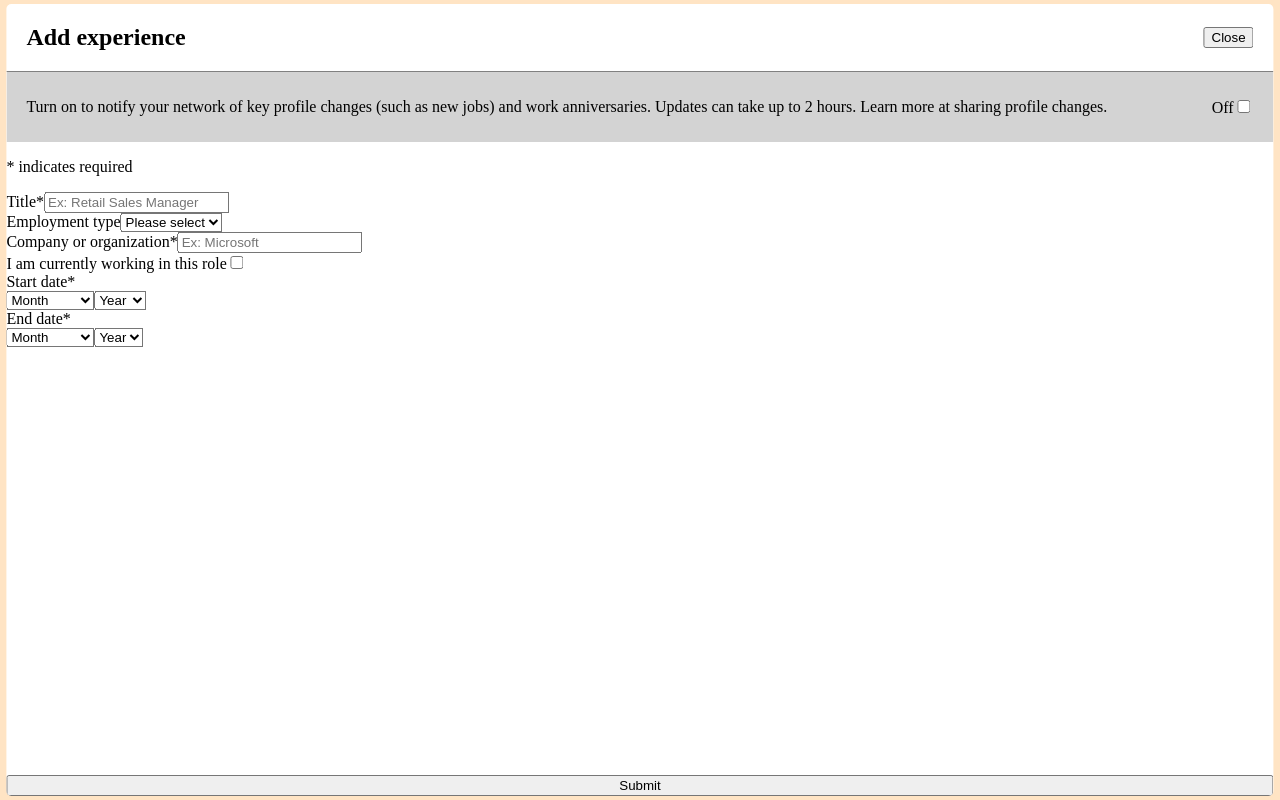
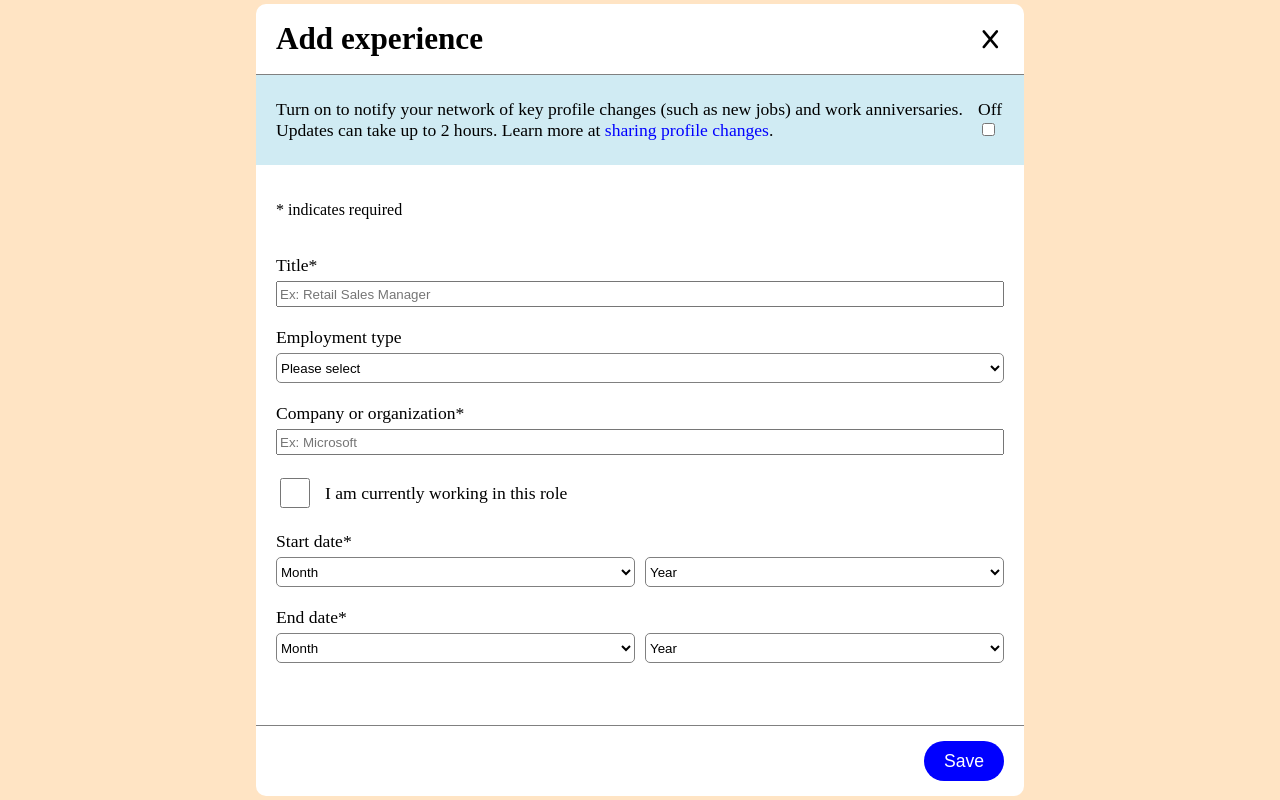
Before and after one commit to valentinvale/react-challenges-and-components, a React (Vite) app: page / in a window 1280 px wide. Both pictures are taken after a click on the button "Add". Built offline with nearby package versions, Linux system fonts and the light colour scheme.

Commit message:
added styling for form items

```diff
--- a/index.html
+++ b/index.html
@@ -4,6 +4,7 @@
     <meta charset="UTF-8" />
     <link rel="icon" type="image/svg+xml" href="/favicon.svg" />
     <meta name="viewport" content="width=device-width, initial-scale=1.0" />
+    <script src="https://kit.fontawesome.com/0212859aec.js" crossorigin="anonymous"></script>
     <title>react-challenges</title>
   </head>
   <body>
--- a/src/components/AddExperienceForm/AddExperienceForm.tsx
+++ b/src/components/AddExperienceForm/AddExperienceForm.tsx
@@ -86,7 +86,7 @@ export default function AddExperienceForm({
         <div className="form-header">
           <h2>Add experience</h2>
           <button type="button" onClick={onCancel}>
-            Close
+            <i className="fa-solid fa-x"></i>
           </button>
         </div>
         <div className="form-body">
@@ -150,16 +150,16 @@ export default function AddExperienceForm({
               onChange={(e) => setCompanyName(e.target.value)}
             />
           </div>
-          <div className="form-item">
-            <label htmlFor="current-job">
-              I am currently working in this role
-            </label>
+          <div className="form-item form-checkbox">
             <input
               id="current-job"
               type="checkbox"
               checked={isCurrentJob}
               onChange={() => setIsCurrentJob(!isCurrentJob)}
             />
+            <label htmlFor="current-job">
+              I am currently working in this role
+            </label>
           </div>
           <div className="form-item form-date">
             <label htmlFor="start-date">Start date*</label>
@@ -234,7 +234,9 @@ export default function AddExperienceForm({
             </div>
           </div>
         </div>
-        <button type="submit">Submit</button>
+        <div className="form-footer">
+          <button type="submit">Save</button>
+        </div>
       </form>
     )
   );
--- a/src/styles/AddExperienceForm.css
+++ b/src/styles/AddExperienceForm.css
@@ -6,12 +6,12 @@
     top: 50%;
     left: 50%;
     transform: translate(-50%, -50%);
-    width: 99%;
+    width: 60%;
     height: 99%;
 
     overflow: hidden;
 
-    border-radius: 5px;
+    border-radius: 10px;
 }
 
 .form-header {
@@ -21,9 +21,28 @@
     justify-content: space-between;
     border-bottom: 1px solid grey;
     padding: 0 20px;
-    min-height: 30px;
+    height: 70px;
     align-items: center;
     z-index: 1;
+    font-size: 1.3rem;
+}
+
+.form-header button {
+    background-color: transparent;
+    border: none;
+    cursor: pointer;
+    transition: color 0.3s ease;
+}
+
+.form-header button:hover {
+    background-color: transparent;
+    border: none;
+    cursor: pointer;
+    color: grey;
+}
+
+.form-header button i {
+    font-size: 1.3rem;
 }
 
 .form-body {
@@ -38,7 +57,97 @@
     flex-direction: row;
     justify-content: space-between;
     padding: 20px;
+    height: 50px;
+    align-items: center;
+    background-color:rgb(208, 235, 243);
+    font-size: 1.1rem;
+}
+
+.indications-container {
+    padding: 20px;
+}
+
+.learn-more-button {
+    color: blue;
+}
+
+.learn-more-button:hover {
+    text-decoration: underline;
+    cursor: pointer;
+}
+
+.form-item {
+    display: flex;
+    flex-direction: column;
+    padding: 0 20px;
+    margin-bottom: 20px;
+    gap: 5px;
+    font-size: 1.1rem;
+}
+
+.form-item input {
+    height: 20px;
+}
+
+.form-item select {
     height: 30px;
+    background-color: white;
+    border: 1px solid grey;
+    border-radius: 5px;
+}
+
+.form-item.form-checkbox {
+    flex-direction: row;
+    justify-content: flex-start;
     align-items: center;
-    background-color: lightgray;
+    font-size: 1.1rem;
 }
+
+.form-item.form-checkbox input[type="checkbox"] {
+    margin-right: 10px;
+    width: 30px;
+    height: 30px;
+}
+
+/* de facut checkmark-ul alb */
+.form-item.form-checkbox input[type="checkbox"]:checked {
+    accent-color:darkseagreen;
+    color: white;
+}
+
+.form-item.form-date .date-inputs{
+    display: flex;
+    flex-direction: row;
+    gap: 10px;
+    width: 100%;
+}
+
+.form-item.form-date .date-inputs select {
+    flex: 1;
+}
+
+.form-footer {
+    padding: 0 20px;
+    display: flex;
+    justify-content: flex-end;
+    align-items: center;
+    flex-direction: row;
+    border-top: 1px solid grey;
+    height: 70px;
+}
+
+.form-footer button {
+    background-color: blue;
+    color: white;
+    border: none;
+    border-radius: 30px;
+    padding: 0 20px;
+    font-size: 1.1rem;
+    cursor: pointer;
+    height: 40px;
+    transition: background-color 0.3s ease;
+}
+
+.form-footer button:hover {
+    background-color: darkblue;
+}
```
